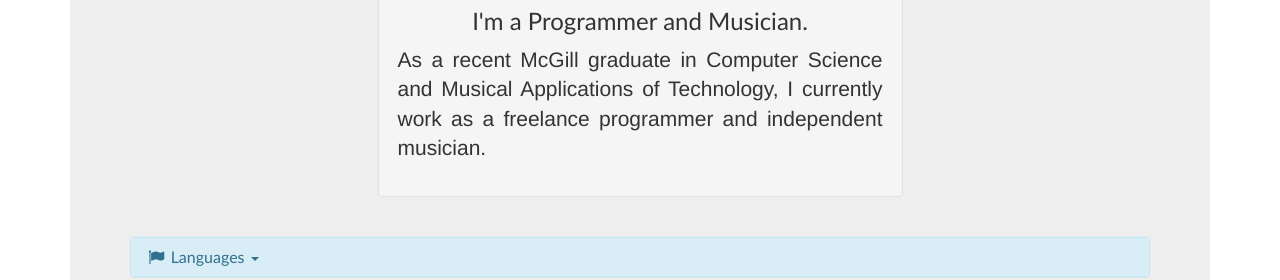
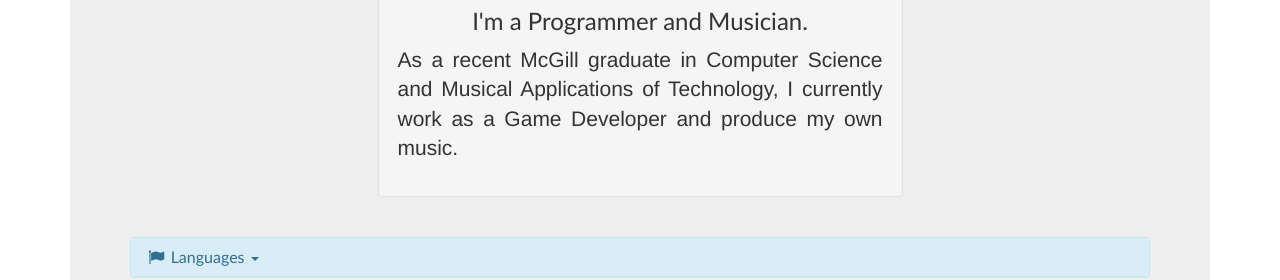
Before and after one commit to noahdayan/noahdayan.github.io, a Jekyll site: the page built from about/index.html, in a window 1280 px wide and 997 px high. Shown: the part 416-696 px from the top of the window. Built offline with Jekyll 4.4.1, drawn with Linux system fonts in a browser that asks for light colours.

Commit message:
Update index.html

```diff
--- a/about/index.html
+++ b/about/index.html
@@ -17,7 +17,7 @@ title: About
 				<h2 class="text-center rockwell">Noah Dayan</h2>
 				<hr>
 				<h3 class="text-center futura">I'm a Programmer and Musician.</h3>
-				<p class="text-justify lead">As a recent McGill graduate in Computer Science and Musical Applications of Technology, I currently work as a freelance programmer and independent musician.</p>
+				<p class="text-justify lead">As a recent McGill graduate in Computer Science and Musical Applications of Technology, I currently work as a Game Developer and produce my own music.</p>
 			</div>
 		</div>
 		<br>
```
